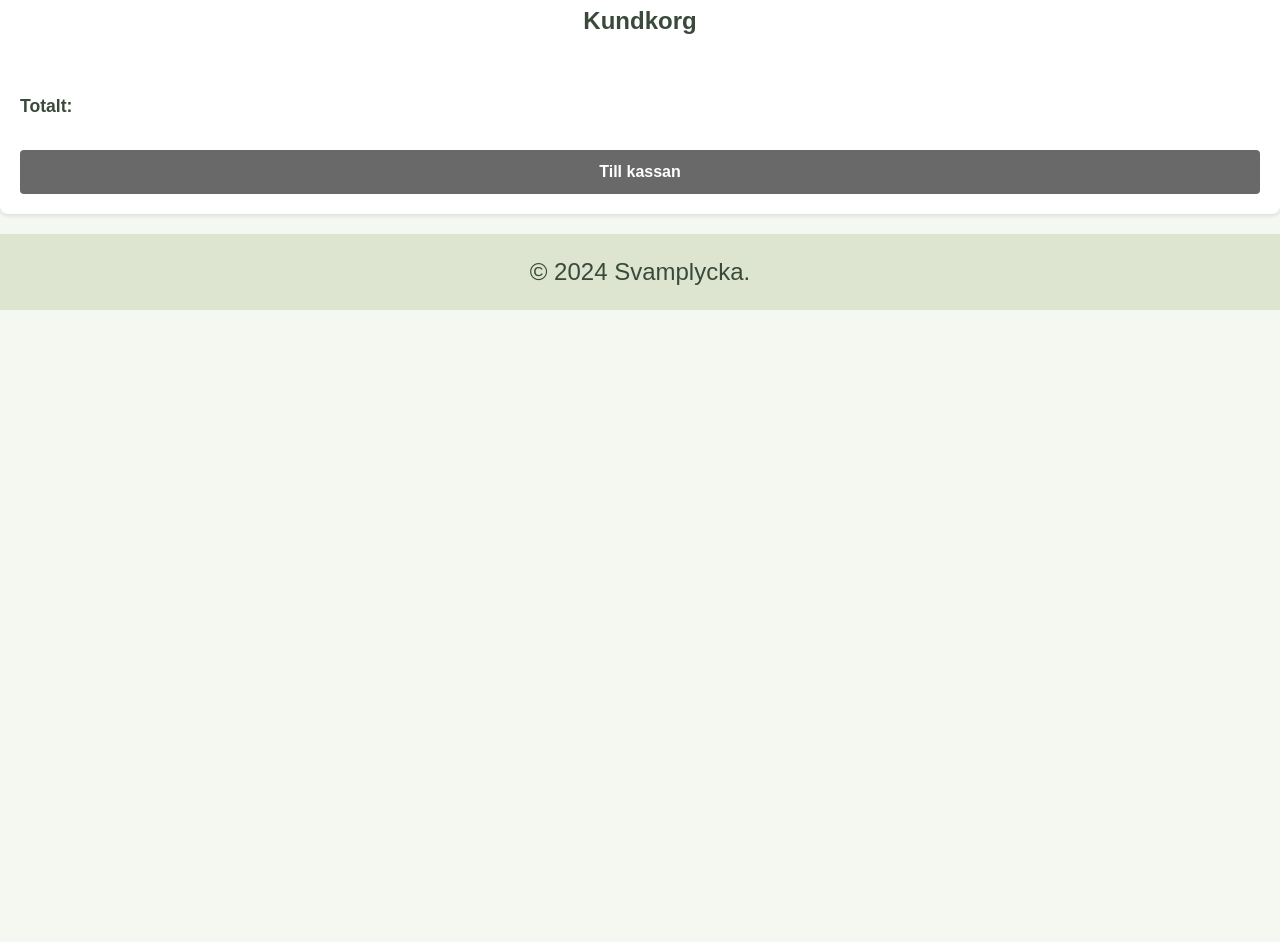
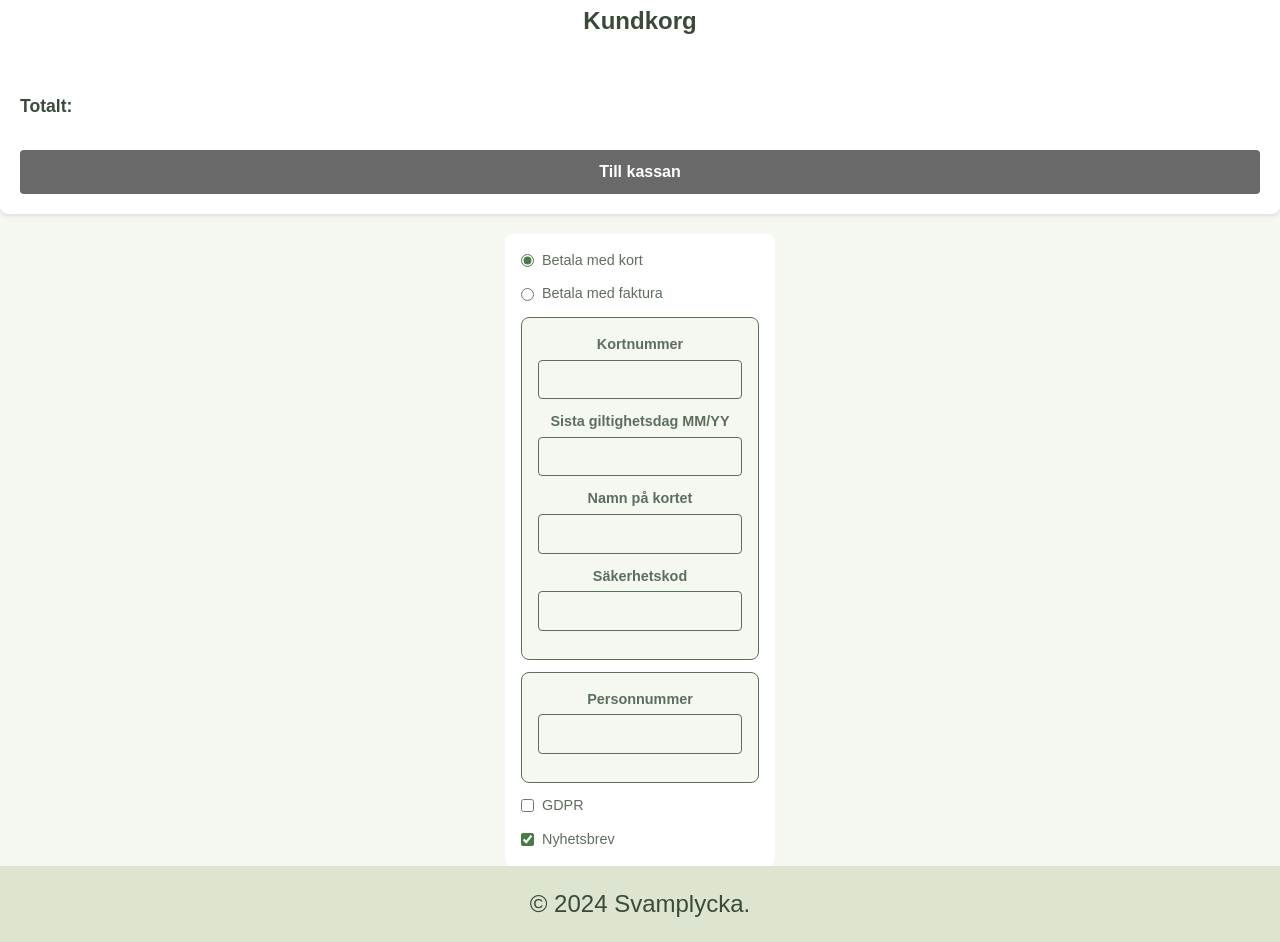
Before and after one commit to NicoleSilfverling/mushroom-webshop, a website built with Vite: page index.html in a window 1280 px wide. Shown: the part 1585-2527 px from the top of the page. Before the commit the page ends 1895 px from the top, so only its background shows below. Built offline with nearby package versions, Linux system fonts and the light colour scheme.

Commit message:
:construction: payment method

```diff
--- a/index.html
+++ b/index.html
@@ -98,16 +98,56 @@
         <input type="submit" value="Fortsätt till betalning">
       </form>
     </div>
-    <div id="payment" class="hidden">
+    <div id="payment" class="payment-method ">
       <form id="paymentForm">
-        <input type="radio" id="card" name="payment" value="card">
-        <label for="card">Kort</label><br>
-        <input type="radio" id="invoice" name="payment" value="invoice">
-        <label for="invoice">Faktura</label><br>
-        <label for="gdpr">GDPR:</label>
-        <input type="checkbox" id="gdpr" name="gdpr"><br>
-        <label for="newsletter">Nyhetsbrev:</label>
-        <input type="checkbox" id="newsletter" name="newsletter" checked><br>
+        <label>
+          <input type="radio" id="card" name="payment-option" value="card" checked>
+          <span>Betala med kort</span>
+        </label>
+        <label>
+          <input type="radio" id="invoice" name="payment-option" value="invoice">
+          <span>Betala med faktura</span>
+        </label>
+
+
+        <div class="card">
+          <label>
+            <span>Kortnummer</span>
+            <input type="text" id="cardNumber" name="card-number">
+          </label>
+          <label>
+            <span>Sista giltighetsdag MM/YY</span>
+            <input type="text" id="expiry" name="expiry">
+          </label>
+          <label>
+            <span>Namn på kortet</span>
+            <input type="text" id="name" name="name">
+          </label>
+          <label>
+            <span>Säkerhetskod</span>
+            <input type="number" id="cvc" name="cvc">
+          </label>
+        </div>
+
+
+
+
+        <div class="invoice">
+          <label>
+            <span>Personnummer</span>
+            <input type="text" id="personal-id" name="personal-id">
+          </label>
+        </div>
+
+
+        <label for="gdpr">
+          <input type="checkbox" id="gdpr" name="gdpr">
+          <span>GDPR</span>
+        </label>
+        <label for="newsletter">
+          <input type="checkbox" id="newsletter" name="newsletter" checked>
+          <span>Nyhetsbrev</span>
+        </label>
       </form>
     </div>
        <footer>
--- a/src/scss/style.scss
+++ b/src/scss/style.scss
@@ -288,6 +288,84 @@ input[type=number] {
   }
 }
 
+
+.payment-method {
+  padding: 16px;
+  // border: 1px solid var(--text-secondary);
+  border-radius: 8px;
+  background-color: var(--card-bg);
+  max-width: 400px;
+  margin: 0 auto;
+
+  form {
+    display: flex;
+    flex-direction: column;
+    gap: 12px;
+
+    label {
+      display: flex;
+      align-items: center;
+      font-size: 1rem;
+      color: var(--text-primary);
+
+      input[type="radio"],
+      input[type="checkbox"] {
+        margin-right: 8px;
+        accent-color: var(--primary-accent);
+      }
+
+      span {
+        font-size: 0.9rem;
+        color: var(--text-secondary);
+      }
+    }
+  }
+
+  .card, .invoice {
+    padding: 16px;
+    border: 1px solid var(--text-secondary);
+    border-radius: 8px;
+    background-color: var(--background);
+    max-width: 400px;
+    margin: 0 auto;
+
+    label {
+      display: flex;
+      flex-direction: column;
+      margin-bottom: 12px;
+      font-size: 0.9rem;
+      color: var(--text-primary);
+
+      span {
+        margin-bottom: 4px;
+        font-weight: bold;
+        color: var(--text-secondary);
+      }
+
+      input {
+        padding: 8px;
+        border: 1px solid var(--text-secondary);
+        border-radius: 4px;
+        background-color: var(--background);
+        font-size: 0.9rem;
+        color: var(--text-primary);
+
+        &:focus {
+          outline: none;
+          border-color: var(--primary-accent);
+          box-shadow: 0 0 4px var(--primary-accent);
+        }
+      }
+
+      input[type="number"] {
+        appearance: textfield; // Removes arrows on number inputs
+      }
+    }
+  }
+
+}
+
+
 .input-error {
   border: 2px solid var(--warning)!important;
 }
```
